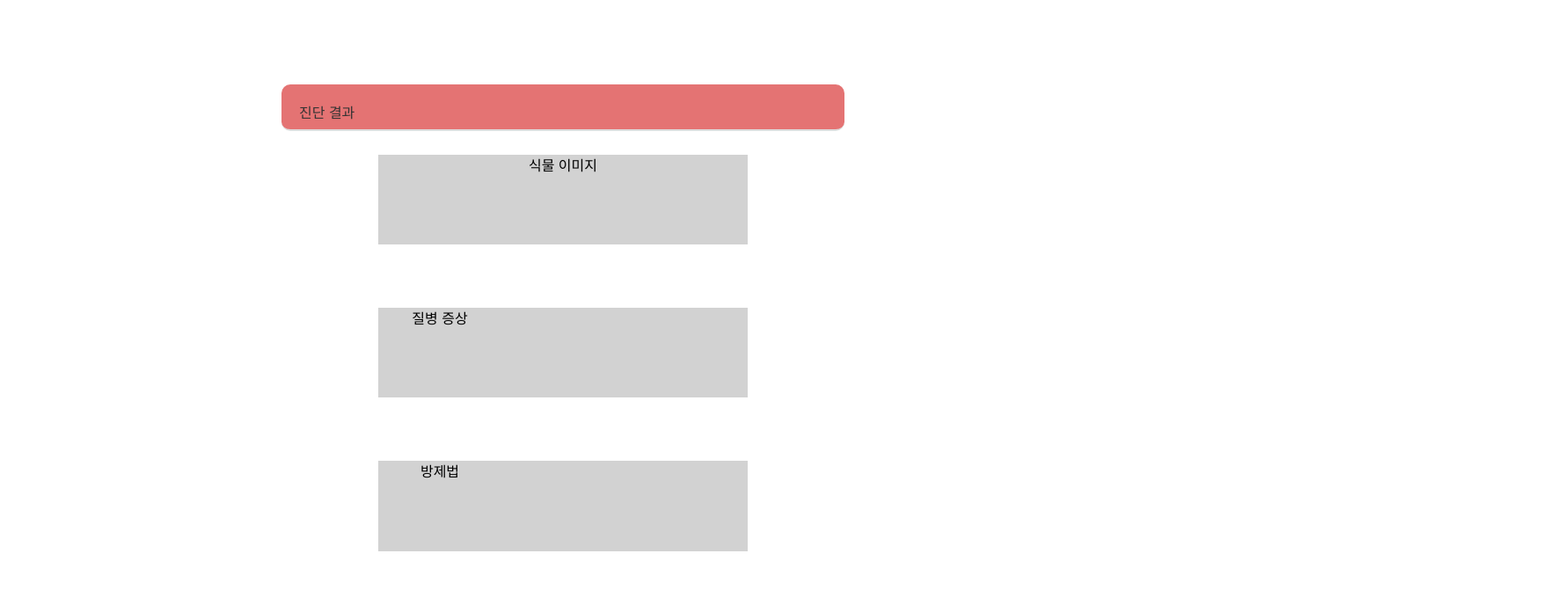
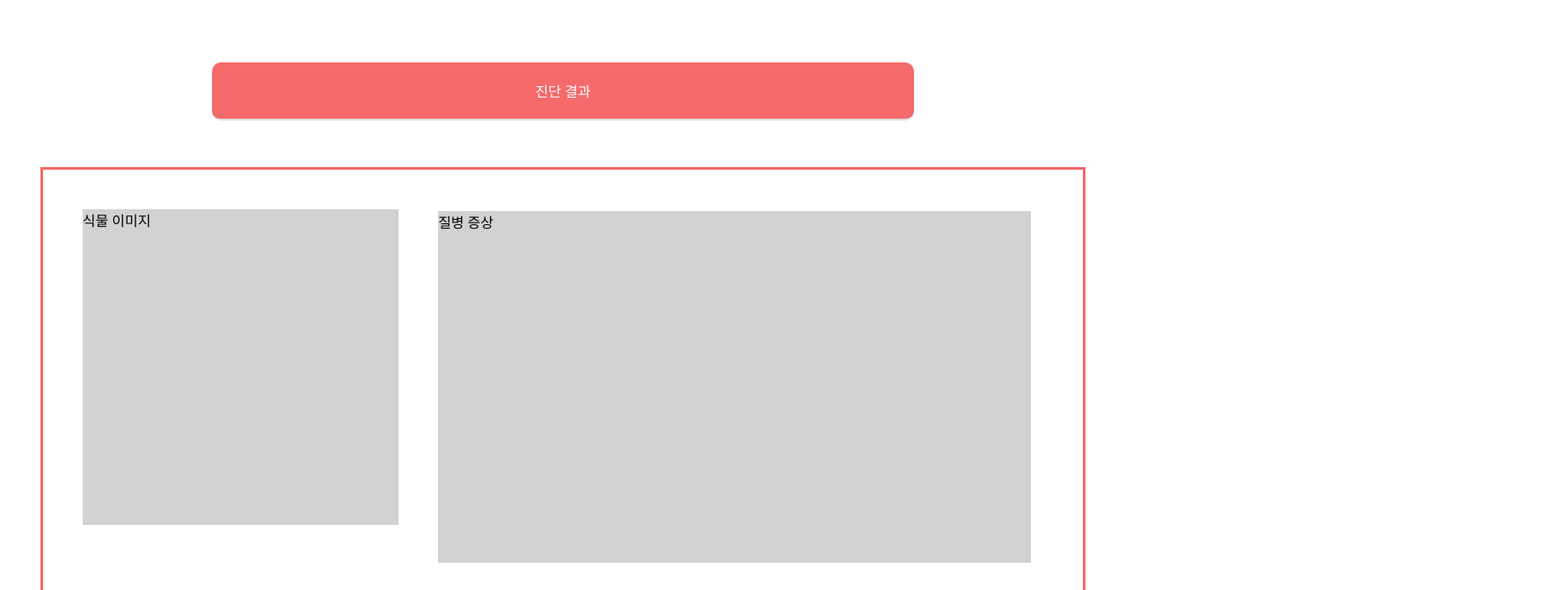
Before and after one commit to 2024-AISCHOOL-WEB1A/ShinRok, a website: page web/views/result.html in a window 1280 px wide. Shown: the top 671 px of the page at 88% size, 1778 px wide, since content can reach past the window. Drawn offline with Linux system fonts and the light colour scheme.

Commit message:
진단결과css

```diff
--- a/web/public/result.css
+++ b/web/public/result.css
@@ -1,4 +1,6 @@
-body {
+/* ----------------------바디---------------------- */
+
+/* body {
     font-family: 'Arial', sans-serif;
     max-width: 600px;
     margin: 0 auto;
@@ -9,41 +11,80 @@ body {
     justify-content: center;
     align-items: center;
     min-height: 100vh;
-}
+} */
 
+/* ----------------------헤더---------------------- */
 
-
-.plantImage, .diseaseSymptom, .controlMethod{
-
-        grid-template-columns: 1fr 1fr 1fr;
-        grid-template-rows: 0.4fr 1fr 1fr 1fr;
-        height: 100%;
-        width: 70%;
-        background-color: rgb(210, 210, 210);
-        display: grid;
-        margin-top: 2%;
-        margin-bottom: 10%;
-
-        place-items: center;
-
+#top{
+    display: flex;
+    justify-content: center;
 }
 
 .result {
-    background-color: #e47373;
+    background-color: #f56a6a;
     border-radius: 10px;
     padding: 20px;
     margin-bottom: 20px;
+    margin-top: 5%;
+    width: 60%;
+    color: #fff;
+    text-align: center;
+
+    margin-bottom: 15px;
+    color: #ffffff;
+    border-bottom: 2px solid #ddd;
+    /* padding-bottom: 5px; */
+}
+
+/* ----------------------컨테이너---------------------- */
+
+#container{
+    display: flex;
+    margin: 3%;
+    border: solid #f56a6a;
+}
+
+/* ----------------------이미지---------------------- */
+
+#left{
+    width: 40%;
+    height: 70%;
+}
+
+.plantImage{
+    width: 80%;
+    aspect-ratio: 1;
+    background-color: rgb(210, 210, 210);
+    margin-top: 10%;
+    margin-left: 10%;
+    place-items: center;
+}
+
+/* ----------------------증상/방제법---------------------- */
+
+#right{
+    width: 60%;
+    height: 100%;
+    margin-right: 5%;
+}
+
+.diseaseSymptom{
+    margin-top: 7%;
+    margin-bottom: 5%;
     width: 100%;
-    color: #fff;
+    height: 50vh;
+    background-color: rgb(210, 210, 210);
 }
-.result{
-    margin-bottom: 15px;
+
+.controlMethod{
+
+    margin-bottom: 5%;
+    width: 100%;
+    height: 50vh;
+    background-color: rgb(210, 210, 210);
 }
-.result {
-    color: #333;
-    border-bottom: 2px solid #ddd;
-    padding-bottom: 5px;
-}
+
+/* ----------------------버튼---------------------- */
 
 .button {
     display: flex;
--- a/web/views/result.html
+++ b/web/views/result.html
@@ -7,14 +7,26 @@
     <link rel="stylesheet" href="../public/result.css">
 </head>
 <body>
+
+    <div id="top">
         <div class="result">
             진단 결과
-        <img src="" alt="">
+            <!-- <img src="" alt=""> -->
+        </div>
     </div>
 
+
+    <div id="container">
+        <div id="left">
             <div class="plantImage"><img src="" alt="">식물 이미지</div>
+        </div>
+
+        <div id="right">
             <div class="diseaseSymptom">질병 증상</div>
             <div class="controlMethod">방제법</div>
+        </div>
+    </div>
+
     <div class="button">
         <button class="retry">한번 더 진단 받기</button>
         <button class="goMypage">마이 페이지로 이동하기</button>
```
Also changed, not shown: web/views/dictDetail.html (+2 -1 lines). Lines whose indentation alone changed are shown as unchanged.
